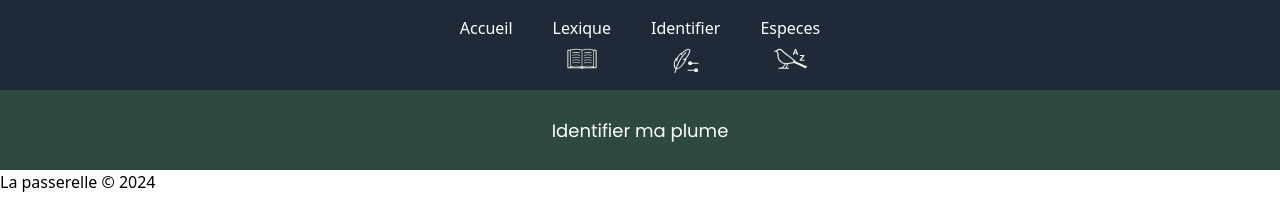
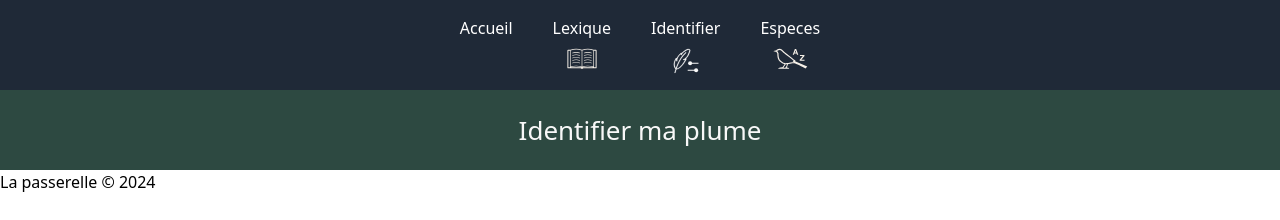
Before and after one commit to MicroTarion/ProjetPlumes, a React (Vite) app in the folder plumes-projet-front/: page /identifier in a window 1280 px wide. Shown: the top 220 px of the page. Built offline with nearby package versions, Linux system fonts and the light colour scheme.

Commit message:
petit fix

```diff
--- a/plumes-projet-front/src/components/common/TitleBarre.jsx
+++ b/plumes-projet-front/src/components/common/TitleBarre.jsx
@@ -1,29 +1,11 @@
+import Typography from "../common/Typography";
 
-import Typography from "../common/Typography";
 const TitleBarre = () => {
-    // const pageStyle = {
-    //     background: '#2D4941',
-    //     height: '10vh',
-    //     display: 'flex',
-    //     alignItems: 'center',
-    //     justifyContent: 'center',
-    //     textAlign: 'center',
-    //     color: 'white',
-    //   };
-
-    //   const headingStyle = {
-    //     fontFamily: 'Poppins',
-    //     fontSize: '18px',
-    //   };
-
-      return (
-        // <div style={pageStyle}>
-        //   <h2 style={headingStyle}>Lexique de la plume</h2>
-         <Typography tag="h2" variant="noir-corbeau" >Lexique de la plume</Typography>
-
-        // </div>
-      );
-
+  return (
+    <Typography Tag="h3" variant="noir-corbeau" style={{ color: '#2D4941' }}>
+      Lexique de la plume
+    </Typography>
+  );
 }
 
-export default TitleBarre
+export default TitleBarre;
--- a/plumes-projet-front/src/pages/identifier/index.jsx
+++ b/plumes-projet-front/src/pages/identifier/index.jsx
@@ -1,26 +1,27 @@
 import React from 'react';
+import Typography from '../../components/common/Typography';
 
 const IdentifierPage = () => {
   const pageStyle = {
     background: '#2D4941',
-    height: '10vh',  // Réduire la hauteur à 3/4 de l'écran (75% de la vue)
+    height: '10vh',
     display: 'flex',
     alignItems: 'center',
     justifyContent: 'center',
     textAlign: 'center',
-    color: 'white',
+    color: '#F8F8F8',
   };
 
   const headingStyle = {
     fontFamily: 'Poppins',
-    fontSize: '18px',
+    fontSize: '2rem',  // Ajustez la taille du texte en fonction de vos préférences
   };
 
   return (
     <div style={pageStyle}>
-      <h2 style={headingStyle}>Identifier ma plume</h2>
-
-
+      <Typography tag="h2" variant="blanc-plume" style={headingStyle}>
+        Identifier ma plume
+      </Typography>
     </div>
   );
 };
--- a/plumes-projet-front/src/pages/lexique/index.jsx
+++ b/plumes-projet-front/src/pages/lexique/index.jsx
@@ -1,4 +1,5 @@
 import TitleBarre from "../../components/common/TitleBarre";
+// import Typography from "../../components/common/Typography";
 
 const LexiquePage = () => {
     return (
```
